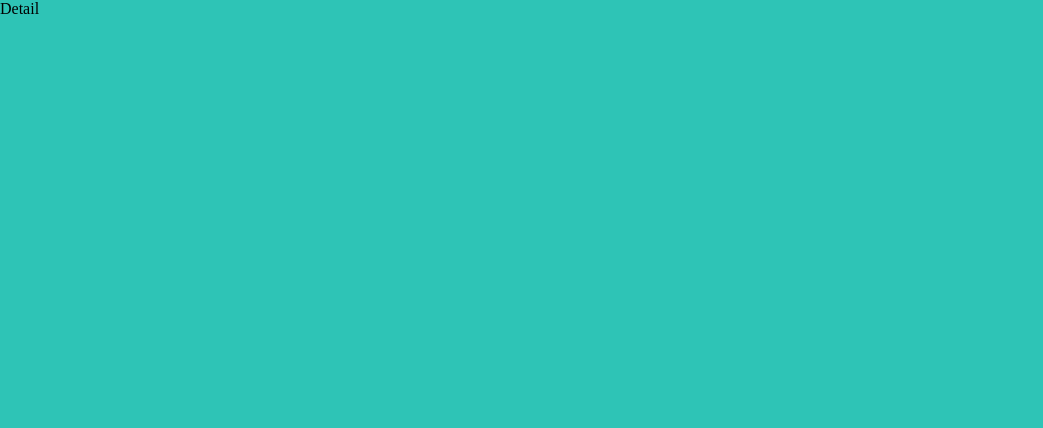
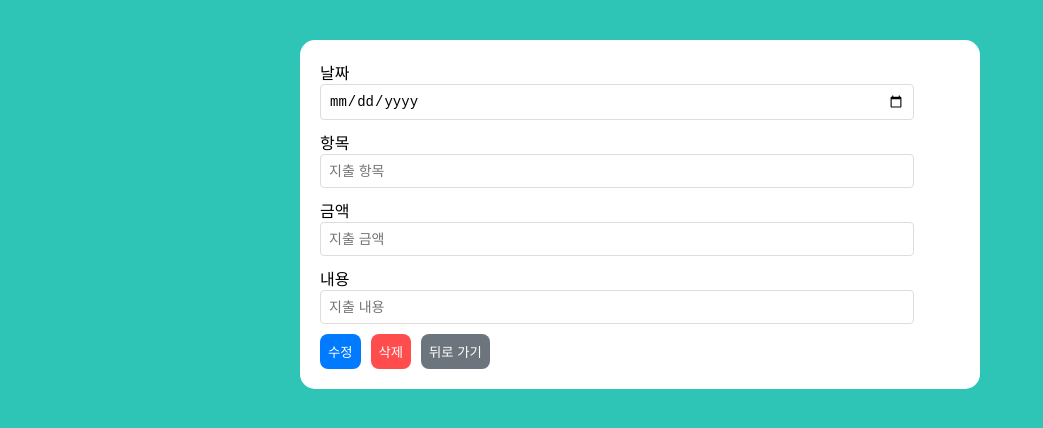
Before and after one commit to pk97h/my-finance-app, a React (Vite) app: page /expenses/1 in a window 1280 px wide. Shown: the top 428 px of the page, without its empty margins (0-1043 px from the left). Built offline with nearby package versions, Linux system fonts and the light colour scheme.

Commit message:
Home-UI 구현

```diff
--- a/src/components/CreateExpense.jsx
+++ b/src/components/CreateExpense.jsx
@@ -2,36 +2,33 @@ import {
   CreateExpenseContainer,
   ExpenseForm,
   ExpenseFormButton,
-  ExpenseFormContainer,
   ExpenseFormInput,
 } from "../styles/HomeStyles";
 
 const CreateExpense = () => {
   return (
     <CreateExpenseContainer>
-      <ExpenseFormContainer>
       <ExpenseForm>
-          <label>날짜</label>
-          <ExpenseFormInput type="date" name="date" />
+        <label htmlFor="date">날짜</label>
+        <ExpenseFormInput type="date" id="date" name="date" />
       </ExpenseForm>
 
       <ExpenseForm>
-          <label>항목</label>
-          <ExpenseFormInput type="text" placeholder="지출 항목" />
+        <label htmlFor="title">항목</label>
+        <ExpenseFormInput type="text" id="title" placeholder="지출 항목" />
       </ExpenseForm>
 
       <ExpenseForm>
-          <label>금액</label>
-          <ExpenseFormInput type="number" placeholder="지출 금액" />
+        <label htmlFor="price">금액</label>
+        <ExpenseFormInput type="number" id="price" placeholder="지출 금액" />
       </ExpenseForm>
 
       <ExpenseForm>
-          <label>내용</label>
-          <ExpenseFormInput type="text" placeholder="지출 내용" />
+        <label htmlFor="content">내용</label>
+        <ExpenseFormInput type="text" id="content" placeholder="지출 내용" />
       </ExpenseForm>
 
       <ExpenseFormButton type="submit">저장</ExpenseFormButton>
-      </ExpenseFormContainer>
     </CreateExpenseContainer>
   );
 };
--- a/src/components/ExpenseList.jsx
+++ b/src/components/ExpenseList.jsx
@@ -1,5 +1,28 @@
+import {
+  Expense,
+  ExpenseDateTitle,
+  ExpenseListContainer,
+} from "../styles/HomeStyles";
+
 const ExpenseList = () => {
-  return <div>ExpenseList</div>;
+  return (
+    <ExpenseListContainer>
+      <Expense>
+        <ExpenseDateTitle>
+          <p>2024-01-01</p>
+          <p>햄버거</p>
+        </ExpenseDateTitle>
+        <p>2000원</p>
+      </Expense>
+      <Expense>
+        <ExpenseDateTitle>
+          <p>2024-01-01</p>
+          <p>햄버거</p>
+        </ExpenseDateTitle>
+        <p>2000원</p>
+      </Expense>
+    </ExpenseListContainer>
+  );
 };
 
 export default ExpenseList;
--- a/src/pages/Detail.jsx
+++ b/src/pages/Detail.jsx
@@ -1,7 +1,47 @@
+import { useNavigate } from "react-router-dom";
+import {
+  ButtonContainer,
+  DetailContainer,
+  ExpenseFormBackButton,
+  ExpenseFormDeleteButton,
+  ExpenseFormEditButton,
+} from "../styles/DetailStyles";
+import { ExpenseForm, ExpenseFormInput } from "../styles/HomeStyles";
+
 const Detail = () => {
+  const navigate = useNavigate();
+
+  const handleBack = () => {
+    navigate("/");
+  };
   return (
-    <div>Detail</div>
-  )
-}
+    <DetailContainer>
+      <ExpenseForm>
+        <label htmlFor="date">날짜</label>
+        <ExpenseFormInput type="date" id="date" name="date" />
+      </ExpenseForm>
 
-export default Detail
+      <ExpenseForm>
+        <label htmlFor="title">항목</label>
+        <ExpenseFormInput type="text" id="title" placeholder="지출 항목" />
+      </ExpenseForm>
+
+      <ExpenseForm>
+        <label htmlFor="price">금액</label>
+        <ExpenseFormInput type="number" id="price" placeholder="지출 금액" />
+      </ExpenseForm>
+
+      <ExpenseForm>
+        <label htmlFor="content">내용</label>
+        <ExpenseFormInput type="text" id="content" placeholder="지출 내용" />
+      </ExpenseForm>
+      <ButtonContainer>
+        <ExpenseFormEditButton type="submit">수정</ExpenseFormEditButton>
+        <ExpenseFormDeleteButton type="submit">삭제</ExpenseFormDeleteButton>
+        <ExpenseFormBackButton onClick={handleBack}>뒤로 가기</ExpenseFormBackButton>
+      </ButtonContainer>
+    </DetailContainer>
+  );
+};
+
+export default Detail;
--- /dev/null
+++ b/src/styles/DetailStyles.jsx
@@ -0,0 +1,46 @@
+import styled from "styled-components";
+
+export const DetailContainer = styled.div`
+  display: flex;
+  flex-wrap: wrap;
+  flex-direction: column;
+  gap: 10px;
+  padding: 20px;
+  background-color: white;
+  border-radius: 15px;
+  width: 50%;
+  margin: 40px auto;
+`;
+
+export const ButtonContainer = styled.div`
+  display: flex;
+  flex-direction: row;
+  gap: 10px;
+`;
+
+export const ExpenseFormEditButton = styled.button`
+  background-color: rgb(0, 123, 255);
+  color: white;
+  border: none;
+  border-radius: 8px;
+  padding: 8px;
+  cursor: pointer;
+`;
+
+export const ExpenseFormDeleteButton = styled.button`
+  background-color: rgb(255, 77, 77);
+  color: white;
+  border: none;
+  border-radius: 8px;
+  padding: 8px;
+  cursor: pointer;
+`;
+
+export const ExpenseFormBackButton = styled.button`
+  background-color: rgb(108, 117, 125);
+  color: white;
+  border: none;
+  border-radius: 8px;
+  padding: 8px;
+  cursor: pointer;
+`;
--- a/src/styles/HomeStyles.jsx
+++ b/src/styles/HomeStyles.jsx
@@ -35,32 +35,62 @@ export const CreateExpenseContainer = styled.div`
   border-radius: 15px;
   width: 50%;
   margin: 40px auto;
+  align-items: flex-end;
 `;
 
-export const ExpenseFormContainer = styled.form`
-    display: flex;
-    flex-wrap: wrap;
-    align-items: flex-end;
-    gap:10px;
-`
-
 export const ExpenseForm = styled.div`
-    display: flex;
-    flex-wrap: wrap;
-    flex-direction: column;
-    flex: 1 1 0%;
-
-`
+  display: flex;
+  flex-wrap: wrap;
+  flex-direction: column;
+  flex: 1 1 0%;
+`;
 
 export const ExpenseFormInput = styled.input`
-border: 1px solid rgb(221, 221, 221);
-  border-radius: 8px;
-  width:100px
-`
+  border: 1px solid rgb(221, 221, 221);
+  border-radius: 4px;
+  padding: 8px;
+  width: 90%;
+  font-size: 14px;
+`;
 
 export const ExpenseFormButton = styled.button`
-  background-color:rgb(0, 123, 255);
-  color:white;
+  background-color: rgb(0, 123, 255);
+  color: white;
   border: none;
   border-radius: 8px;
+  padding: 8px;
+  cursor: pointer;
+`;
+
+export const ExpenseListContainer = styled.div`
+  display: flex;
+  flex-wrap: wrap;
+  flex-direction: column;
+  gap: 10px;
+  padding: 20px;
+  background-color: white;
+  border-radius: 15px;
+  width: 50%;
+  margin: 40px auto;
+`;
+
+export const Expense = styled.button`
+  display: flex;
+  flex-direction: row;
+  align-items: center;
+  justify-content: space-between;
+  padding: 15px 20px;
+  background-color: rgb(249, 249, 249);
+  border:none;
+  border-radius: 8px;
+  box-shadow: rgba(0, 0, 0, 0.1) 0px 4px 6px;
+  cursor: pointer;
+  color: rgb(0, 123, 255);
+  font-weight: bold;
+`;
+
+export const ExpenseDateTitle = styled.div`
+  display:flex;
+  align-items:start;
+  flex-direction: column;
 `
```
Lines whose indentation alone changed are shown as unchanged.
